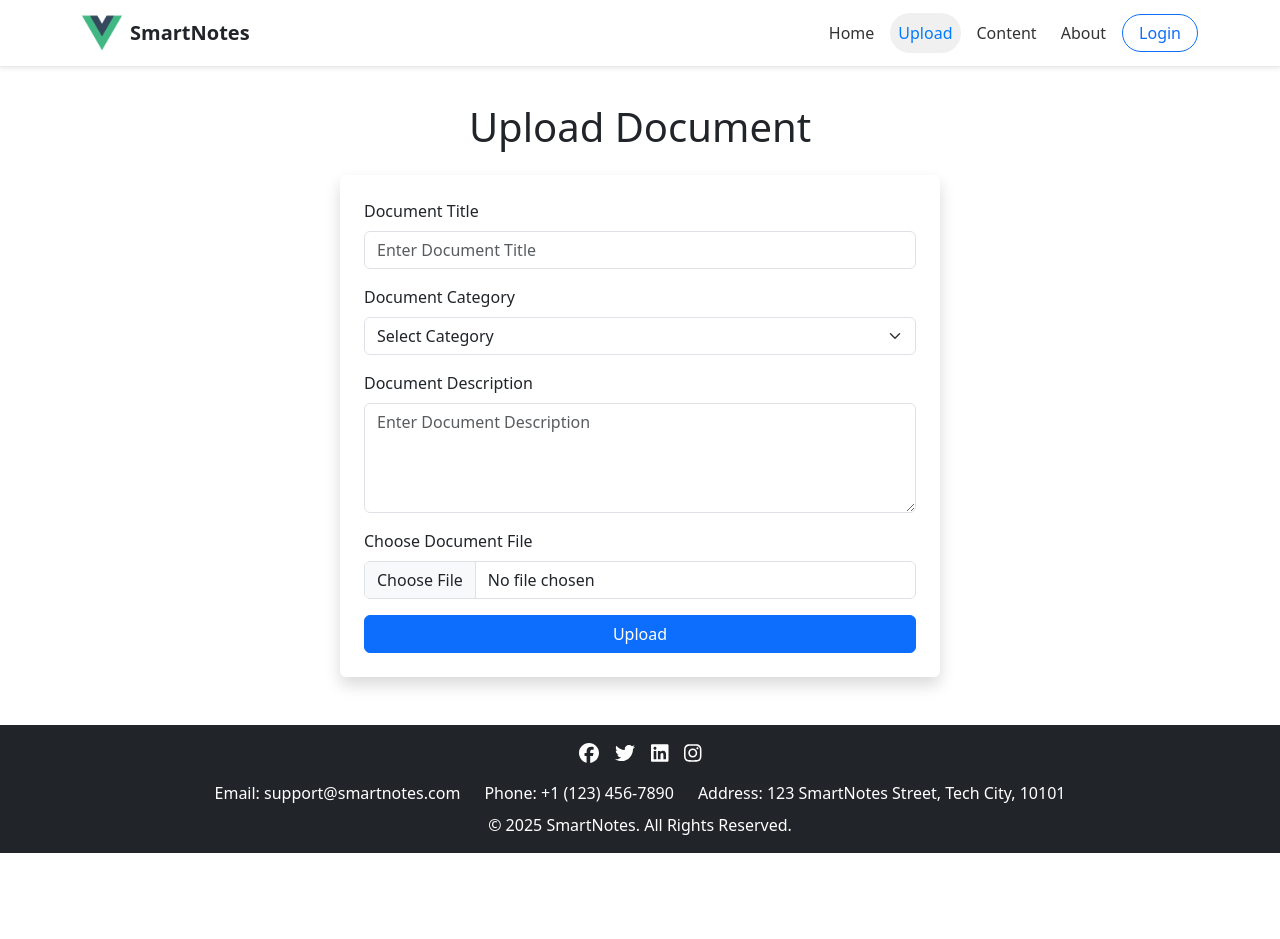
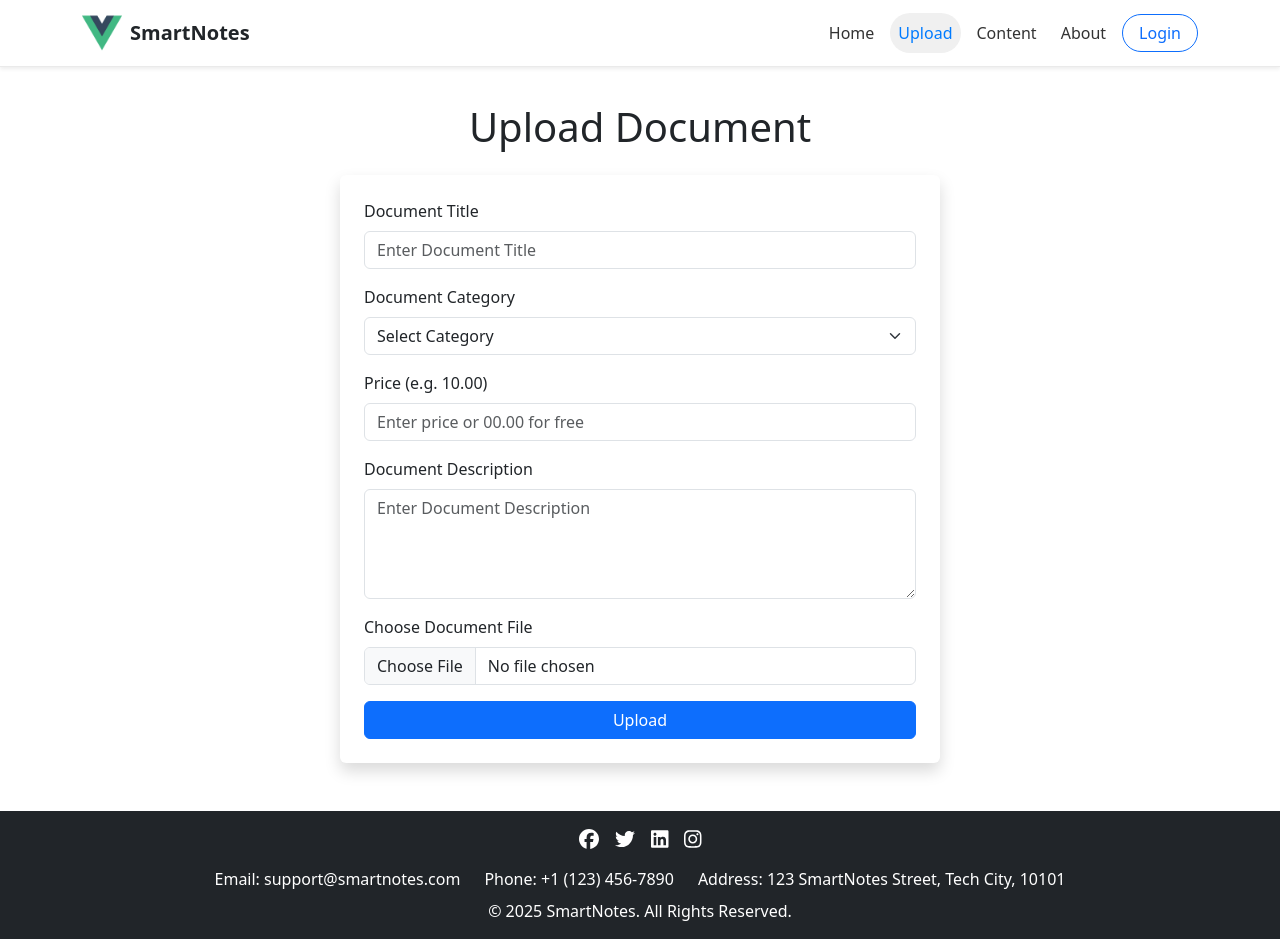
Before and after one commit to MushfiqurRahman570/smart-note, a Vue app: page /upload in a window 1280 px wide. Before the commit the page ends 853 px from the top, so only its background shows below. Built offline with nearby package versions, Linux system fonts and the light colour scheme.

Commit message:
price column add

```diff
--- a/src/views/Upload.vue
+++ b/src/views/Upload.vue
@@ -28,6 +28,21 @@
           <option>Entertainment</option>
         </select>
       </div>
+
+      <div class="mb-3">
+  <label for="documentPrice" class="form-label">Price (e.g. 10.00)</label>
+    <input
+      v-model="priceInput"
+      type="text"
+      id="documentPrice"
+      class="form-control"
+      placeholder="Enter price or 00.00 for free"
+      @input="formatPrice"
+      required
+    />
+    <small v-if="priceDisplay" class="text-muted">Price: {{ priceDisplay }}</small>
+      </div>
+
 
       <div class="mb-3">
         <label for="documentDescription" class="form-label">Document Description</label>
@@ -63,14 +78,29 @@
       description: '',
       category: '',
       file: null,
+      priceInput: '',
+      priceDisplay: '',
     };
   },
   methods: {
     onFileChange(event) {
       this.file = event.target.files[0];
     },
+     formatPrice() {
+    // Remove any characters except digits and dot
+    let val = this.priceInput.replace(/[^0-9.]/g, '');
+
+    this.priceInput = val;
+
+    // Check if value is 0 or 00.00 or empty -> display "Free"
+    if (val === '' || parseFloat(val) === 0) {
+      this.priceDisplay = 'Free';
+    } else {
+      this.priceDisplay = `৳${val}`;
+    }
+  },
     async uploadDocument() {
-      if (!this.file || !this.title || !this.description || !this.category) {
+      if (!this.file || !this.title || !this.description || !this.category|| !this.priceInput) {
         alert('Please fill in all fields and choose a file.');
         return;
       }
@@ -79,6 +109,7 @@
       const token = localStorage.getItem('token');
       const parsedUser = JSON.parse(storedUser);
       const uploaderName = parsedUser?.username || 'SmartNotes User';
+      // const price = parseFloat(this.priceInput);
 
       if (!token || !storedUser) {
         alert('⚠️ Please log in to upload documents.');
@@ -93,7 +124,7 @@
       formData.append('category', this.category);
       formData.append('uploaderName', uploaderName);
       formData.append('fileSize', this.file.size);
-
+      formData.append('priceInput', this.priceInput);
 
         try {
           const response = await axios.post(`https://smart-note-production.up.railway.app/upload`, formData, {
@@ -120,6 +151,8 @@
       this.description = '';
       this.category = '';
       this.file = null;
+      this.priceInput = '';
+      this.priceDisplay = '';
       document.getElementById('documentFile').value = null;
     },
   },
```
Also changed, not shown: 2 other files (tests, documents, lock files or other folders).
